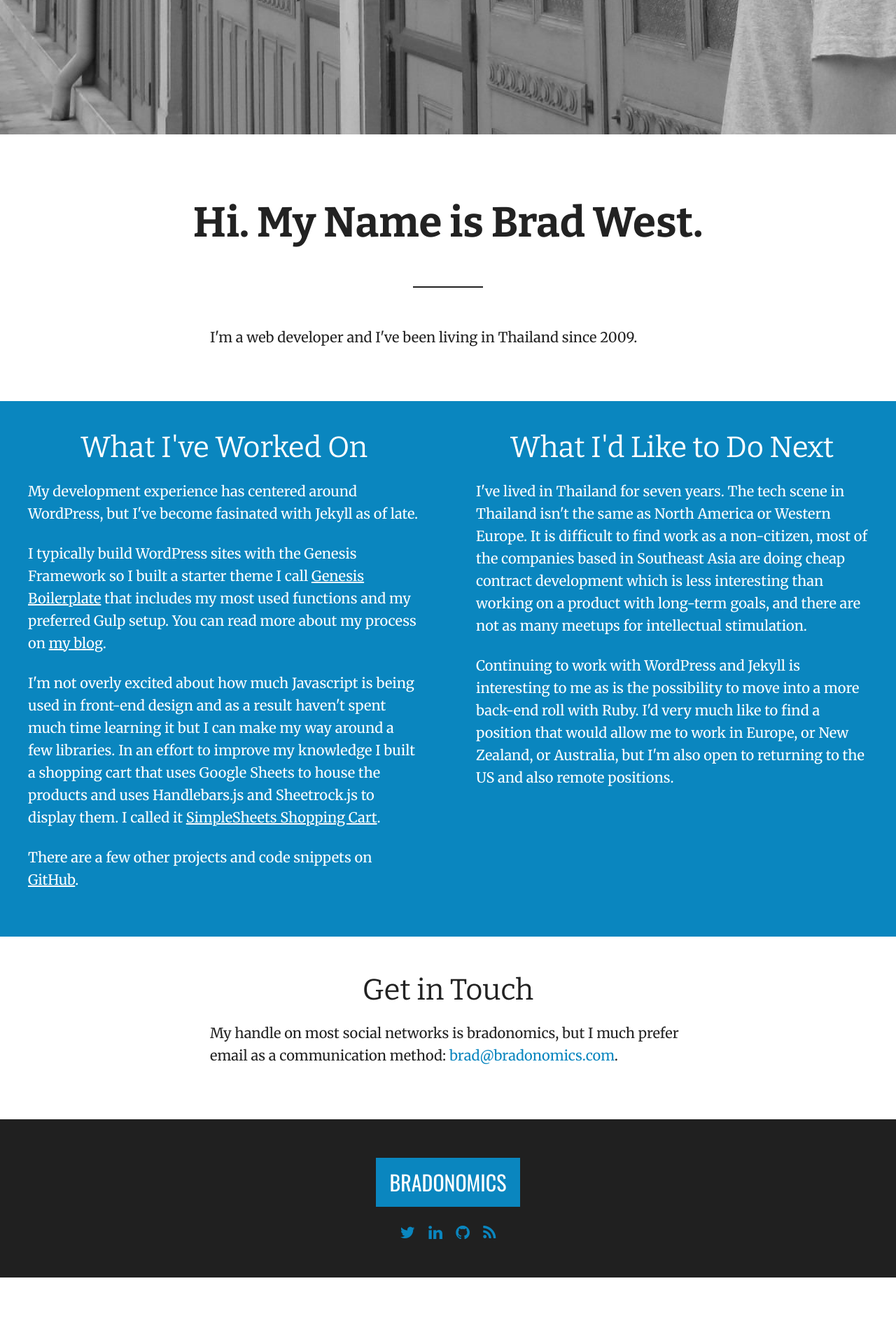
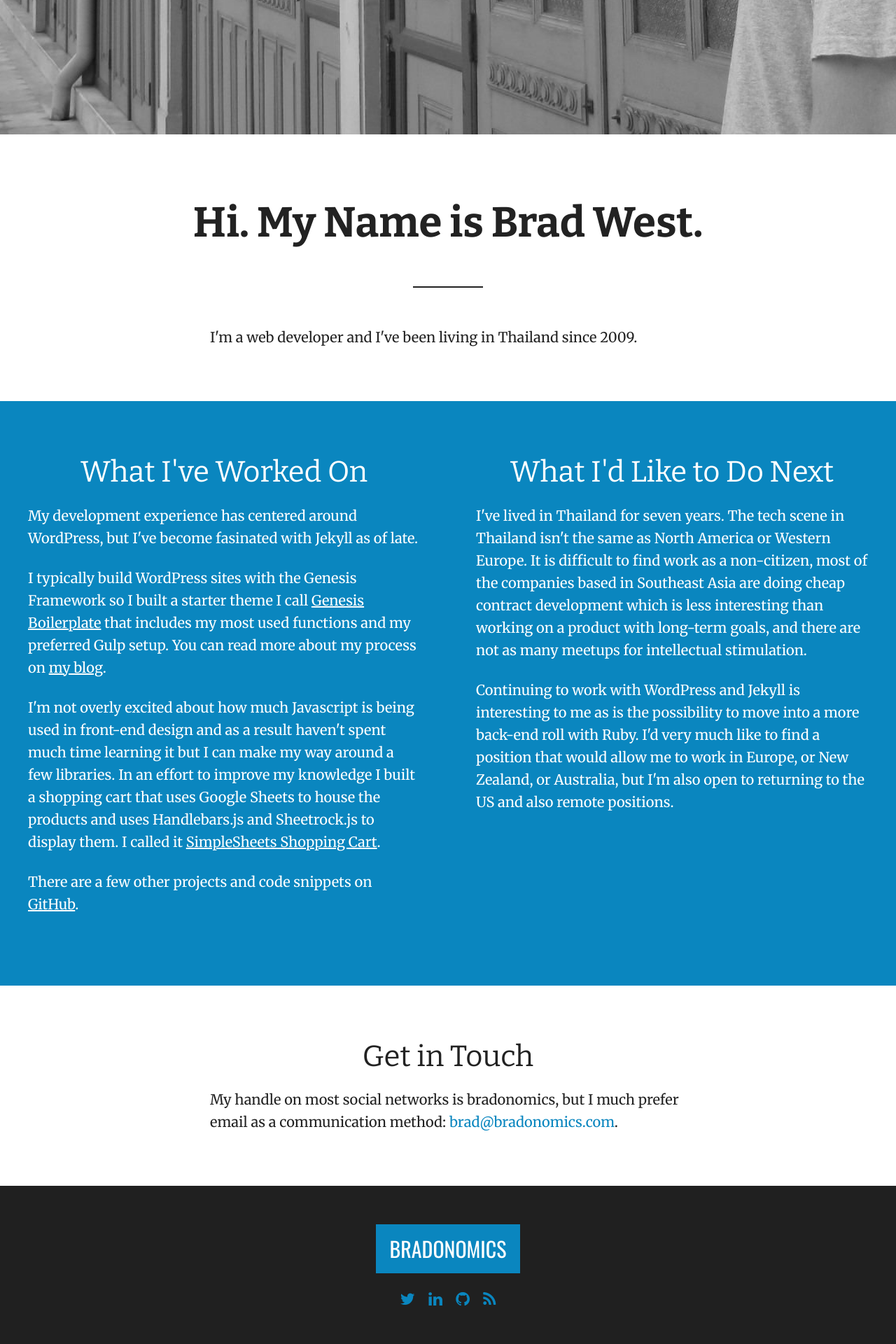
Before and after one commit to snowdj/bradonomics.github.io, a Jekyll site: the page built from index.html, in a window 1280 px wide. Shown: the part 708-2628 px from the top of the page at 70% size. Built offline with Jekyll 4.4.1, drawn with Linux system fonts in a browser that asks for light colours; nearby versions of some CDN libraries; comment, search, counter and statistics services are not loaded; before the commit the page ends 2533 px from its top, so only the background shows below that.

Commit message:
Added some spacing for homepage sections

```diff
--- a/_sass/home.scss
+++ b/_sass/home.scss
@@ -19,7 +19,7 @@
 }
 
 .about-long .column {
-  padding: 40px 40px;
+  padding: 75px 40px;
   background-color: inherit;
 }
 
@@ -32,3 +32,7 @@
   color: #fff;
   text-decoration: underline;
 }
+
+.contact {
+  padding-top: 25px;
+}
```
